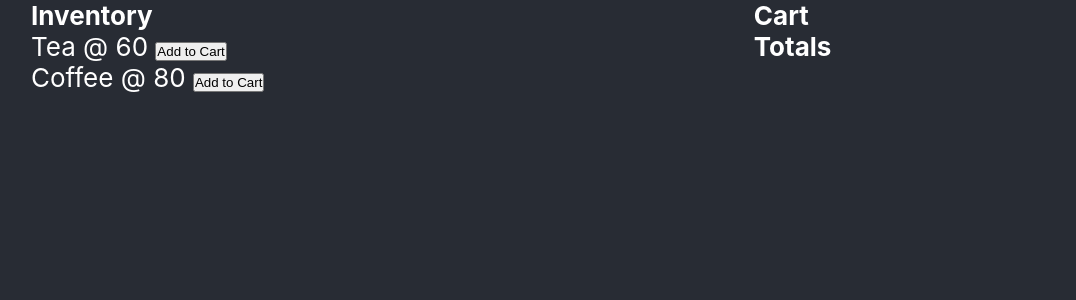
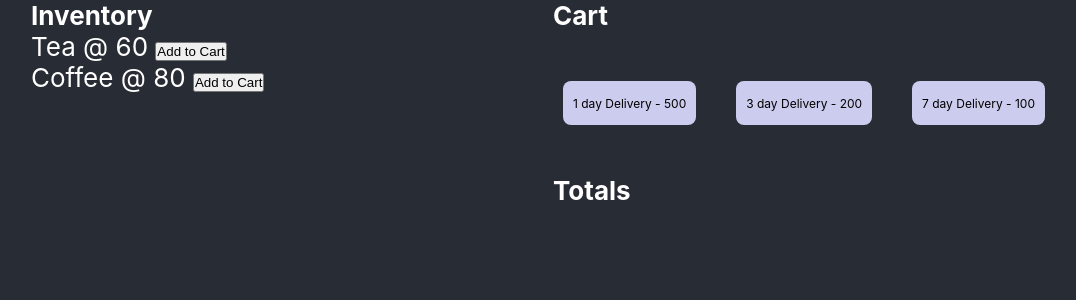
Before and after one commit to codewithraqib/react-recoil-boilerplate, a React (Create React App) app: page / in a window 1280 px wide. Shown: the top 300 px of the page, without its empty margins (97-1173 px from the left). Built offline with nearby package versions, Linux system fonts and the light colour scheme.

Commit message:
shipping methods added

```diff
--- a/public/css/style.css
+++ b/public/css/style.css
@@ -24,6 +24,25 @@
 
 .main-container .items-cart-container{
     display: grid;
-    grid-template-columns: 7fr 3fr;
+    grid-template-columns: 5fr 5fr;
     gap: 20px;
 }
+
+
+.shipping-methods{
+    display: flex;
+    justify-content: space-between;
+    font-size: 12px;
+    margin: 50px 0px;
+}
+
+.shipping-method{
+    height: 24px;
+    padding: 10px;
+    background-color: #cce;
+    margin: 0px 10px;
+    color: black;
+    border-radius: 8px;
+    display: flex;
+    align-items: center;
+}
--- a/src/Recoil/atoms.js
+++ b/src/Recoil/atoms.js
@@ -19,3 +19,13 @@ export const cartState = atom({
     key : "cartState",
     default: []
 })
+
+
+export const shippingState = atom ({
+    key :"shippingState",
+    default: [
+        {name: "1 day Delivery", price : 500, selected: false},
+        {name: "3 day Delivery", price : 200, selected: false},
+        {name: "7 day Delivery", price : 100, selected: false},
+    ]
+})
--- a/src/Shopping/Cart.js
+++ b/src/Shopping/Cart.js
@@ -6,12 +6,13 @@ import {
   useRecoilState,
   useRecoilValue,
 } from 'recoil';
-import {cartState} from '../Recoil/atoms';
+import {cartState, shippingState} from '../Recoil/atoms';
 
 
 const Cart = () => {
 
      const [cartItems, setCartItems] = useRecoilState(cartState);
+     const [shippingMethods, setShippigMethod] = useRecoilState(shippingState);
 
      console.log("CartItems in cart page---", cartItems)
 
@@ -22,6 +23,31 @@ const Cart = () => {
                 return <ul key={key}>{item.name} * {item.count || 1} = {item.count || 1* item.price} </ul>
             })}
 
+
+            <div className='shipping-methods'>
+                {shippingMethods && shippingMethods.map((method, key) => {
+                    return <div onClick={() => {
+
+                        const oldMethods = [...shippingMethods];
+
+                        oldMethods.map((val, index) => {
+                            if(key == index){
+                                oldMethods[index] = {...oldMethods[index], selected: !oldMethods[index].selected};
+
+                            }else{
+                                 oldMethods[index] = {...oldMethods[key], selected: false};
+                            }
+                        })
+                        // oldMethods[key] = {...oldMethods[key], selected: true};
+                        setShippigMethod(oldMethods)
+
+
+                    }} className='shipping-method' style={method.selected ? {backgroundColor:"red"}: {}}>
+                        {method.name} - {method.price}
+                    </div>
+                })}
+            </div>
+
         </div>
     )
 }
--- a/src/Shopping/Totals.js
+++ b/src/Shopping/Totals.js
@@ -7,8 +7,14 @@ import {
   useRecoilValue,
 } from 'recoil';
 
+import { shippingState} from '../Recoil/atoms';
 
-const Totals = (props) => {
+
+const Totals = () => {
+    const [shippingMethods, setShippigMethod] = useRecoilState(shippingState);
+
+    console.log("Shipping methods in total---", shippingMethods)
+
 
     return(
         <div>
```
